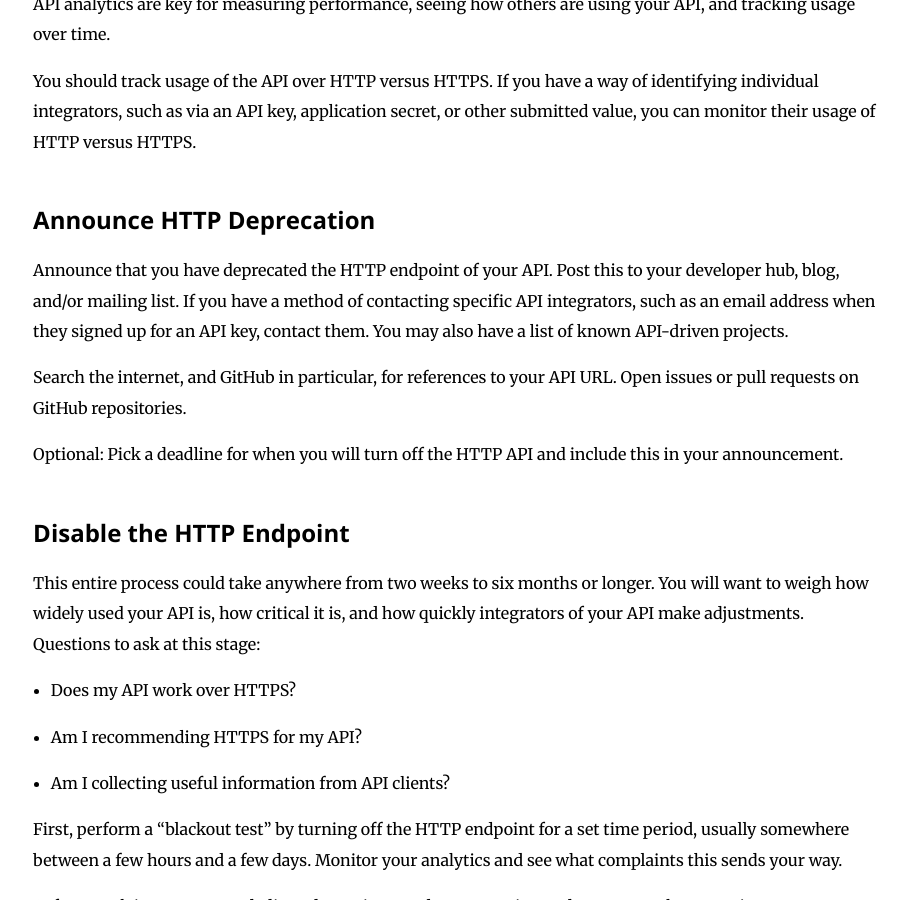
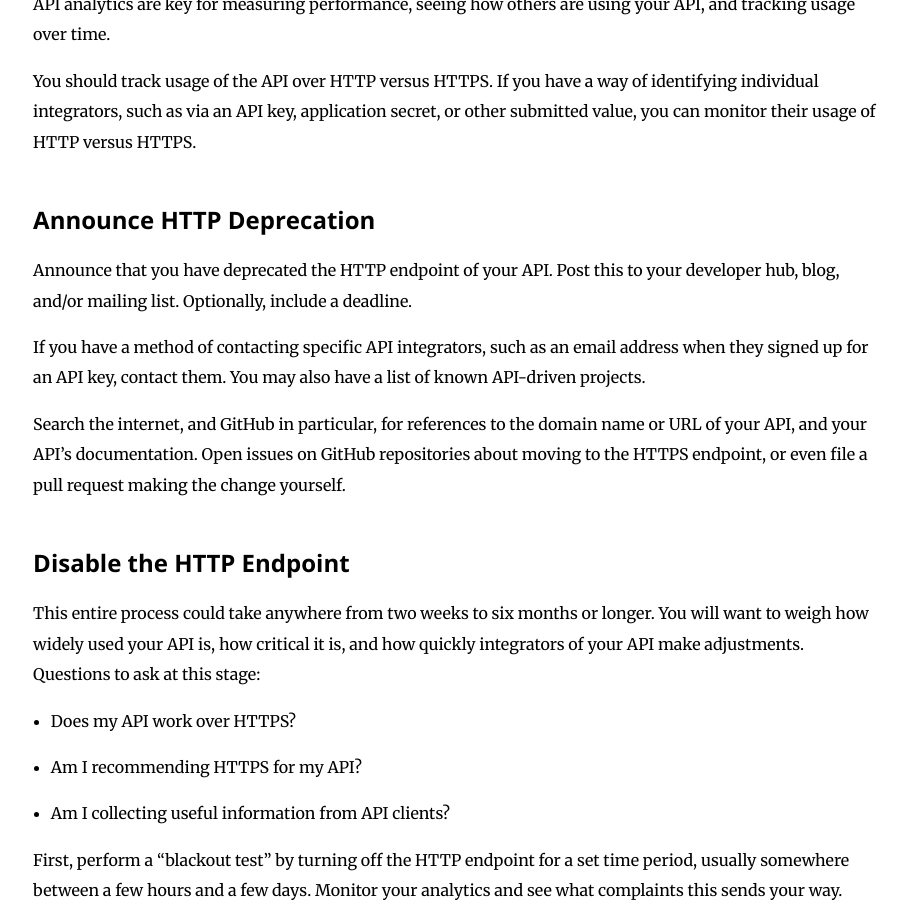
Before and after one commit to GSA/https, a Jekyll site: the page built from pages/apis.md, in a window 1280 px wide and 900 px high, scrolled down 1210 px. Shown: the whole window, without its empty margins (349-1256 px from the left). Built offline with Jekyll 4.4.1, drawn with Linux system fonts in a browser that asks for light colours; Markdown is read by kramdown in place of the engine named in the settings; some of the changed text lies outside the part shown.

Commit message:
formatting fixes and wording tweaks to apis

```diff
--- a/pages/apis.md
+++ b/pages/apis.md
@@ -34,18 +34,19 @@ You should track usage of the API over HTTP versus HTTPS. If you have a way of i
 
 ## Announce HTTP Deprecation
 
-Announce that you have deprecated the HTTP endpoint of your API. Post this to your developer hub, blog, and/or mailing list. If you have a method of contacting specific API integrators, such as an email address when they signed up for an API key, contact them. You may also have a list of known API-driven projects.
+Announce that you have deprecated the HTTP endpoint of your API. Post this to your developer hub, blog, and/or mailing list. Optionally, include a deadline.
 
-Search the internet, and GitHub in particular, for references to your API URL. Open issues or pull requests on GitHub repositories.
+If you have a method of contacting specific API integrators, such as an email address when they signed up for an API key, contact them. You may also have a list of known API-driven projects.
 
-Optional: Pick a deadline for when you will turn off the HTTP API and include this in your announcement.
+Search the internet, and GitHub in particular, for references to the domain name or URL of your API, and your API's documentation. Open issues on GitHub repositories about moving to the HTTPS endpoint, or even file a pull request making the change yourself.
 
 ## Disable the HTTP Endpoint
 
 This entire process could take anywhere from two weeks to six months or longer. You will want to weigh how widely used your API is, how critical it is, and how quickly integrators of your API make adjustments. Questions to ask at this stage:
- * Does my API work over HTTPS?
- * Am I recommending HTTPS for my API?
- * Am I collecting useful information from API clients?
+
+* Does my API work over HTTPS?
+* Am I recommending HTTPS for my API?
+* Am I collecting useful information from API clients?
 
 First, perform a "blackout test" by turning off the HTTP endpoint for a set time period, usually somewhere between a few hours and a few days. Monitor your analytics and see what complaints this sends your way.
 
@@ -61,7 +62,7 @@ Announce a deadline for when you will turn off the HTTP API if you have not yet
 
 On the deadline, disable the HTTP endpoint. Make an announcement, referring your previous efforts to ensure a smooth transition and to your documentation, which includes a page on the migration.
 
-### Technical Considerations
+## Technical Considerations
 
 When turning off an HTTP endpoint, return an error in the same consumable manner with which your API would typically respond. Issue a clear error message, include a hyperlink if possible, and use an appropriate HTTP status code such as 403 Forbidden.
 
```
Also changed, not shown: other parts of pages/apis.md (+5 -4 lines).
